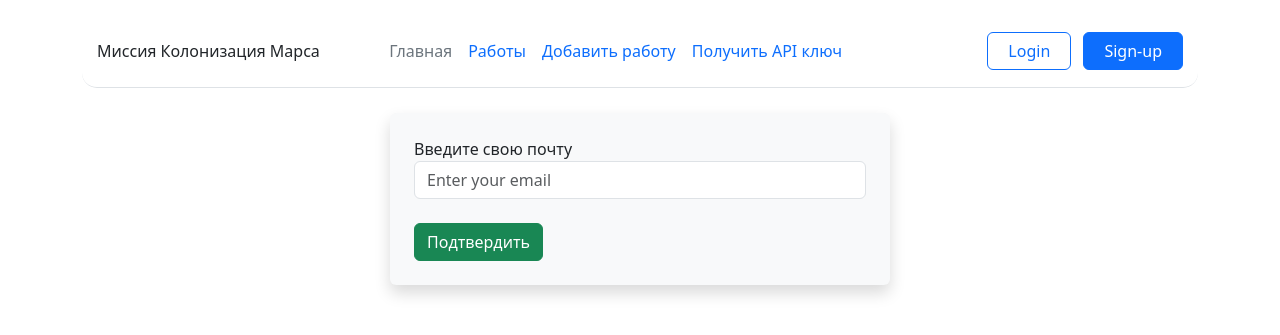
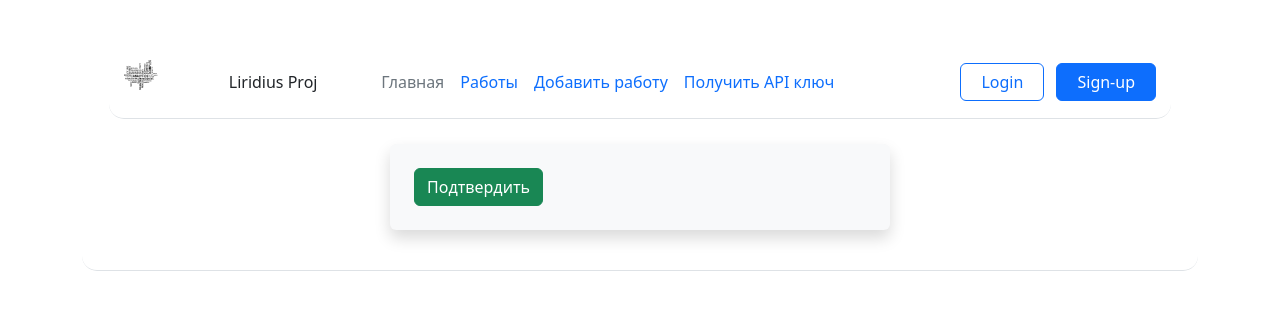
Before and after one commit to ZEFERUS777/yandex-task-web, a Flask app: page /create_api_key in a window 1280 px wide. Shown: the top 335 px of the page. Run offline with Flask 3, Linux system fonts and the light colour scheme; a user stored in the database is signed in.

Commit message:
изменил лого и упростил регистрацию API ключв

```diff
--- a/app.py
+++ b/app.py
@@ -1,12 +1,9 @@
 from flask import Flask, request, redirect, render_template, url_for
-from flask_wtf import FlaskForm
-from flask_login import LoginManager, login_user, logout_user, login_required
-from wtforms import StringField, SubmitField, PasswordField, EmailField, BooleanField, validators, IntegerField
+from flask_login import LoginManager, login_user, logout_user, login_required, current_user
 from blueprint.rest_api import jobs_bp
 from data.models import User, Jobs, db, Api_Keys
 from secrets import token_urlsafe
 from data.wtf_forms import LoginForm, RegisterForm, JobForm, Reg_Api_key
-
 
 app = Flask(__name__)
 app.config["SQLALCHEMY_DATABASE_URI"] = "sqlite:///flask.sqlite3"
@@ -97,7 +94,7 @@ def create_api_key():
     if request.method == "POST":
         try:
             key = token_urlsafe(16)
-            email = form.email.data
+            email = current_user.email
             aap = Api_Keys.query.filter_by(email_address=email).first()
             if aap:
                 return render_template("reg_api.html", form=form, error="Вы уже создавали ключ")
--- a/data/wtf_forms.py
+++ b/data/wtf_forms.py
@@ -55,6 +55,4 @@ class RegisterForm(FlaskForm):
 
 
 class Reg_Api_key(FlaskForm):
-    email = EmailField("Введите свою почту", validators=[
-                       validators.DataRequired()])
     sub_btn = SubmitField("Подтвердить")
--- a/static/css/main.css
+++ b/static/css/main.css
@@ -3,3 +3,11 @@ header {
     padding: 15px;
     margin-top: 15px;
 }
+
+.logo {
+    width: 34px;
+    height: 34px;
+    margin-top: -15px;
+    margin-right: 15px;
+    float: left
+}
--- a/templates/base.html
+++ b/templates/base.html
@@ -14,7 +14,11 @@
     <div class="container">
         <header
             class="d-flex flex-wrap align-items-center justify-content-center justify-content-md-between py-3 mb-4 border-bottom">
-            <span>Миссия Колонизация Марса</span>
+            <div class="container">
+                <header
+                    class="d-flex flex-wrap align-items-center justify-content-center justify-content-md-between py-3 mb-4 border-bottom">
+                    <img src="{{ url_for('static', filename='img/logo.svg') }}" alt="Logo" class="logo" title="liridius">
+                    <span>Liridius Proj</span>
                     <ul class="nav col-12 col-md-auto mb-2 justify-content-center mb-md-0">
                         <li><a href="/" class="nav-link px-2 link-secondary">Главная</a></li>
                         <li><a href="/jobs_vision" class="nav-link px-2">Работы</a></li>
--- a/templates/reg_api.html
+++ b/templates/reg_api.html
@@ -2,8 +2,6 @@
 {% block title %} Registration API{% endblock %}
 {% block content %}
 <form method="POST" class="bg-light p-4 rounded shadow" style="margin-left: auto; margin-right: auto; max-width:500px; margin-top:25px;">
-    {{ form.email.label }}
-    {{ form.email(class="form-control", placeholder="Enter your email") }}<br>
     {{ form.sub_btn(class="btn btn-success") }}
 </form>
 <br>
```
Also changed, not shown: instance/flask.sqlite3, static/img/logo.svg (added). Lines whose indentation alone changed are shown as unchanged.
